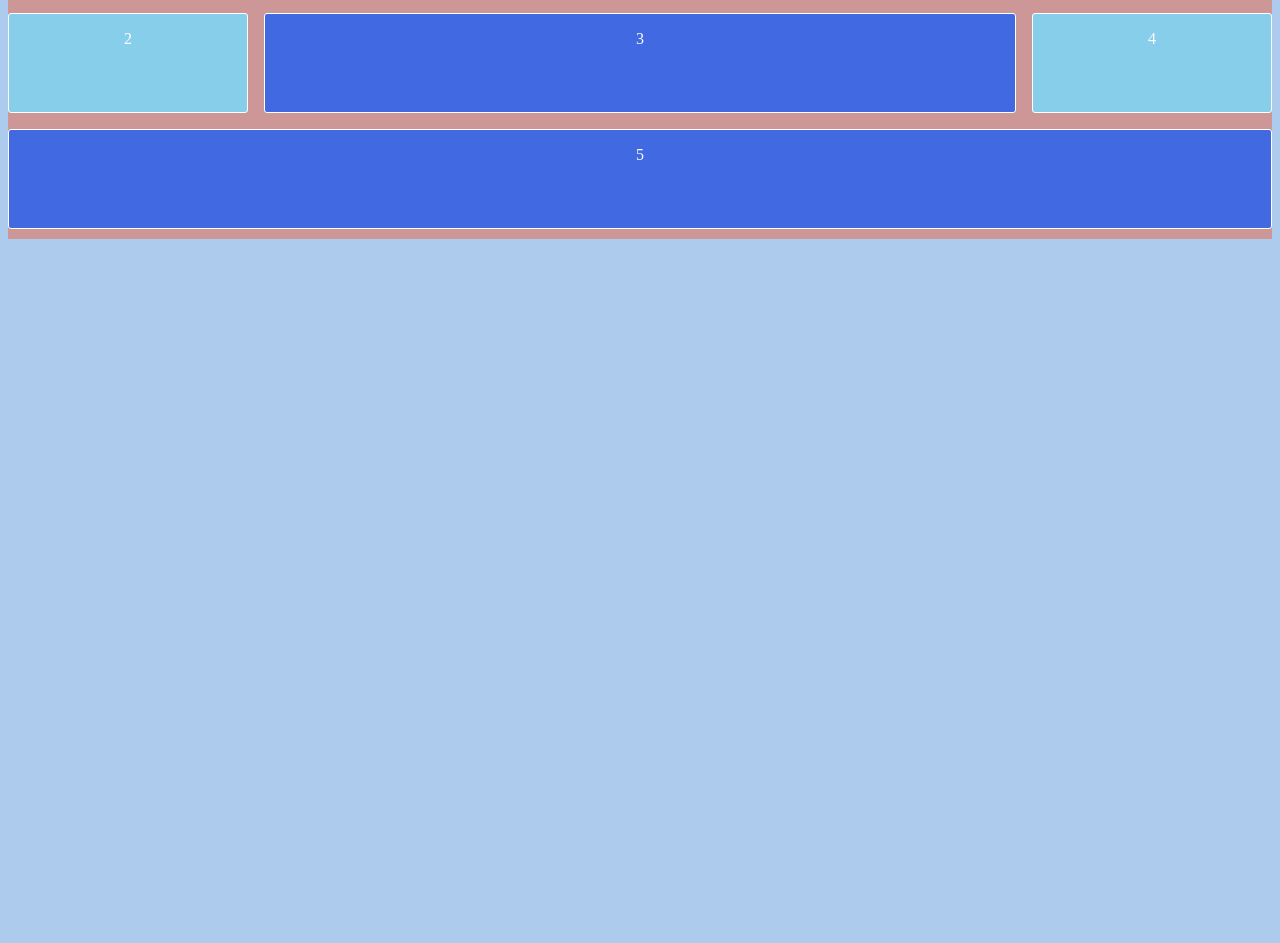
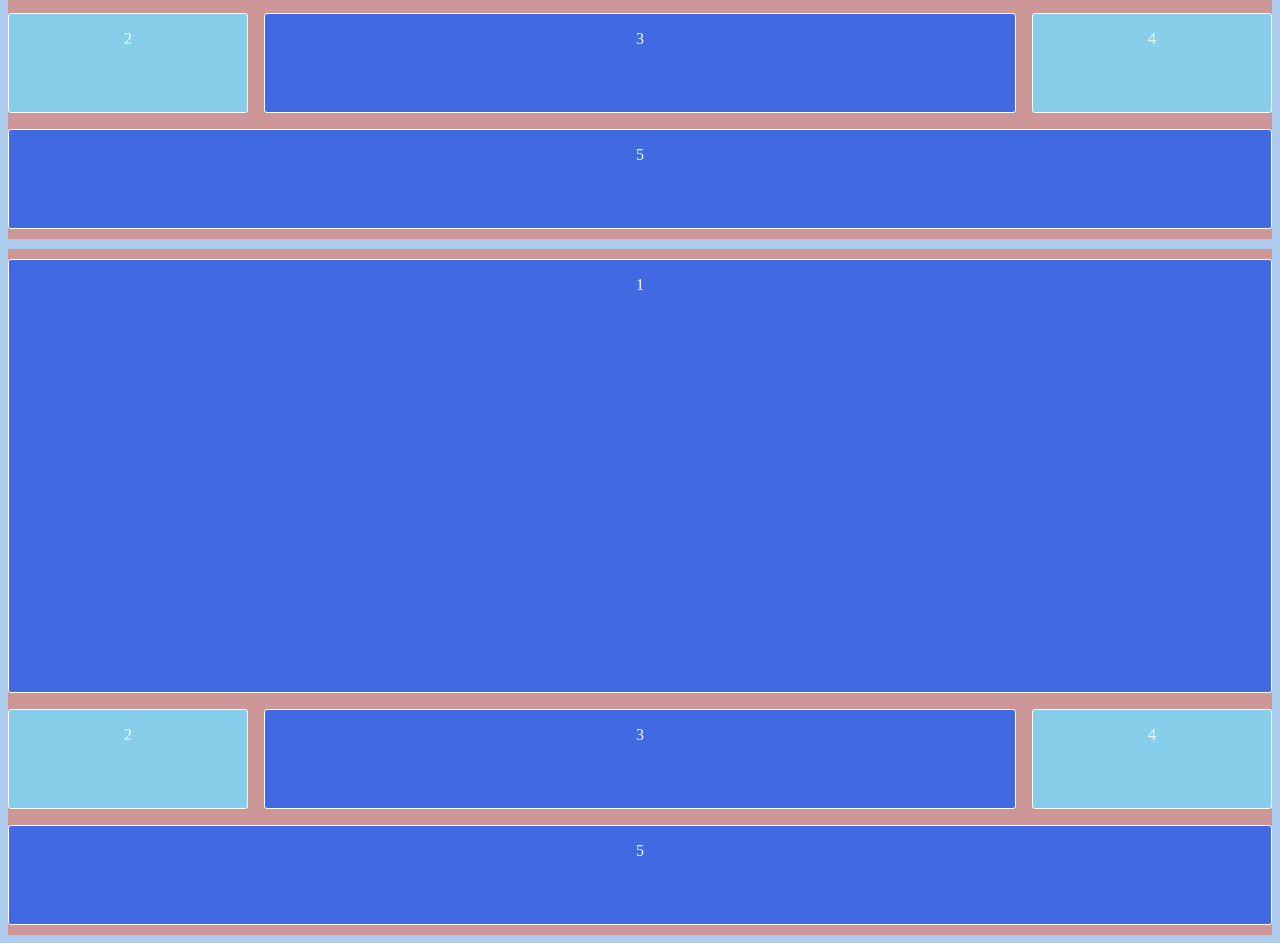
Before and after one commit to tindao02/explorer, a plain HTML site: page Grid/index.html in a window 1280 px wide. Shown: the part 2481-3424 px from the top of the page. Before the commit the page ends 2728 px from the top, so only its background shows below. Drawn offline with Linux system fonts and the light colour scheme.

Commit message:
Ocupando espaços 03

```diff
--- a/Grid/index.html
+++ b/Grid/index.html
@@ -89,5 +89,15 @@
         </div>
     </section>
 
+    <section>
+        <div class="container ocupando-espacos-03">
+            <div>1</div>
+            <div>2</div>
+            <div>3</div>
+            <div>4</div>
+            <div>5</div>
+        </div>
+    </section>
+
 </body>
 </html>
--- a/Grid/style.css
+++ b/Grid/style.css
@@ -122,3 +122,35 @@ section + section {
 .ocupando-espacos-02 > div:nth-child(5) {
     grid-column: 1 / -1;
 }
+
+
+/* Ocupando Espaços 03 */
+.ocupando-espacos-03 {
+    display: grid;
+    grid-template-columns: 1fr;
+    grid-template-rows: repeat(3, minmax(100px, auto));
+    gap: 1rem;
+}
+
+.ocupando-espacos-03 >div:nth-child(1) {
+    grid-column: 1 / -1;
+    height: 400px;
+}
+
+.ocupando-espacos-03 > div:nth-child(2) {
+    grid-column: 1;
+}
+
+.ocupando-espacos-03 > div:nth-child(5) {
+    grid-column: 1 / -1;
+}
+
+@media(min-width: 768px) {
+    .ocupando-espacos-03 {
+        grid-template-columns: repeat(5, 1fr);
+    }
+
+    .ocupando-espacos-03 > div:nth-child(3) {
+        grid-column: 2 / 5;
+    }
+}
```
